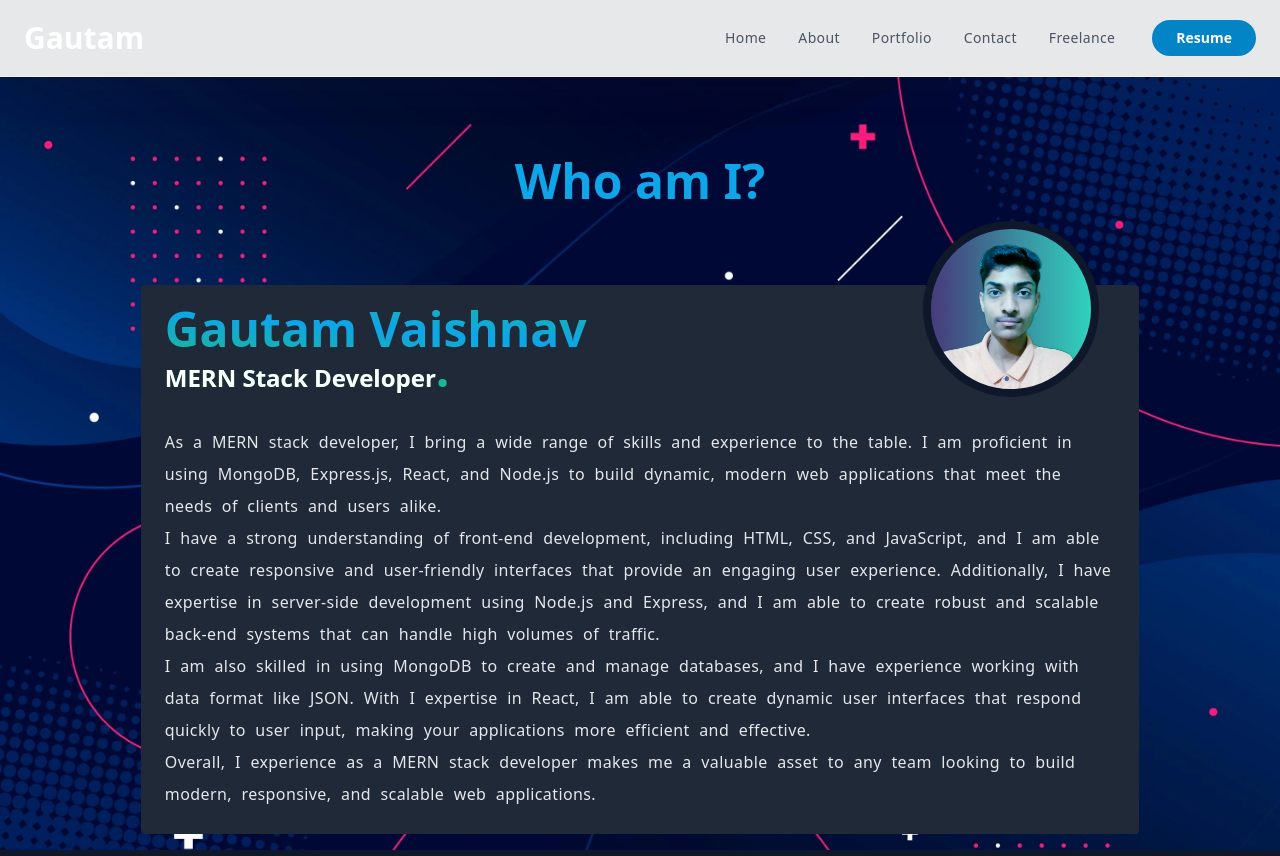
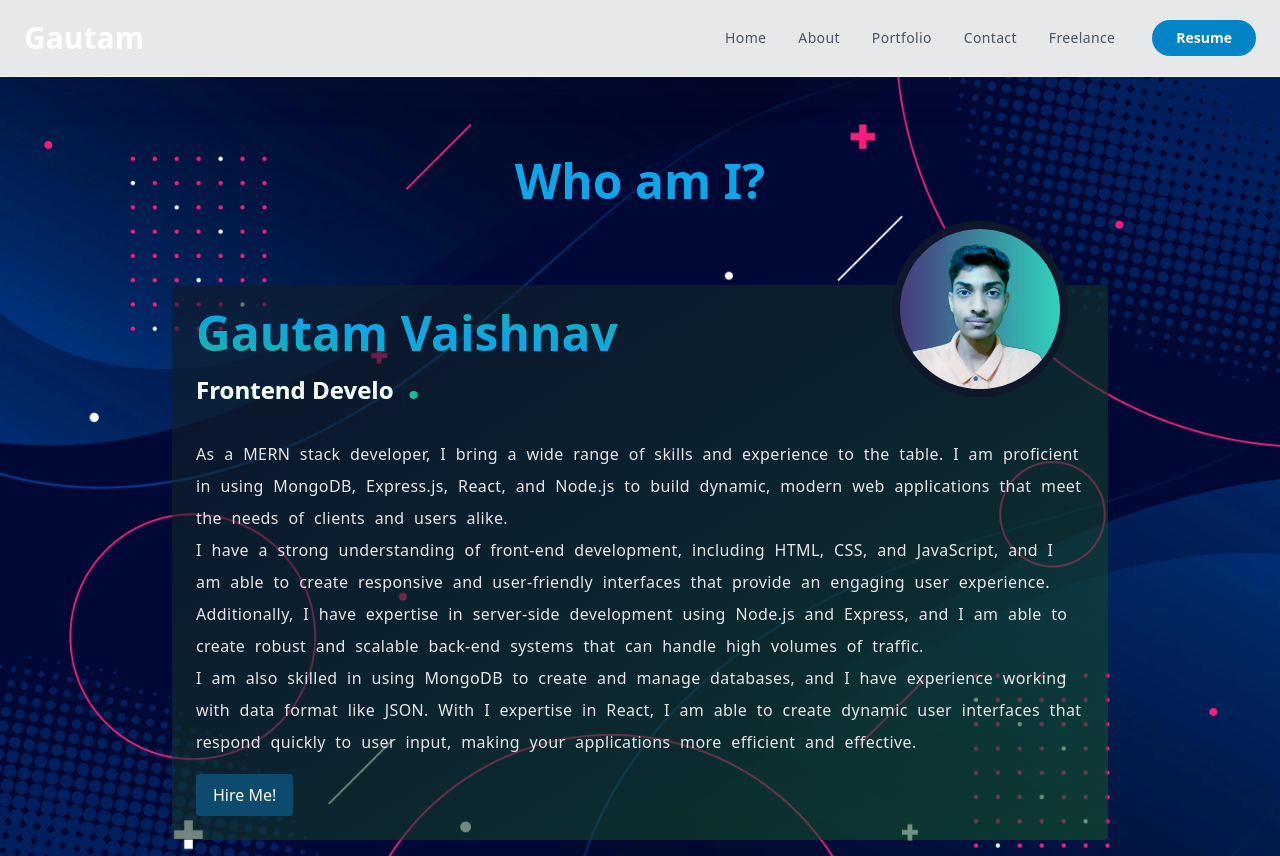
Before and after one commit to Gautamvaishnav-git/next-portfolio, a Next.js app: page /about in a window 1280 px wide. Built offline with nearby package versions, Linux system fonts and the light colour scheme.

Commit message:
typewriter component added

```diff
--- a/pages/components/Hero/Hero.tsx
+++ b/pages/components/Hero/Hero.tsx
@@ -1,5 +1,6 @@
 import Image from "next/image";
 import Social from "./Social";
+import { Typewriter } from "react-simple-typewriter";
 
 const Hero = () => {
   return (
@@ -7,11 +8,16 @@ const Hero = () => {
       <div className="bg-white relative pt-10 pb-20 dark:bg-gray-900">
         <div className="relative xl:container m-auto px-6 md:px-12 lg:px-6">
           <h1 className="sm:mx-auto sm:w-10/12 md:w-2/3 font-black text-blue-900 text-4xl text-center sm:text-5xl md:text-6xl lg:w-auto lg:text-left xl:text-7xl dark:text-white">
-            MERN & TNT Stack developer <br className="lg:block hidden" />{" "}
+            MERN and TNT Stack developer
+            <br className="lg:block hidden" />{" "}
             <span className="relative text-transparent bg-clip-text bg-gradient-to-r from-blue-600 to-cyan-500 dark:from-blue-400 dark:to-cyan-300">
-              Open to work
+              <Typewriter
+                words={["Open to work.", "Fresher.", "Immediate joiner."]}
+                loop={0}
+                cursor
+                cursorColor="white"
+              />
             </span>
-            .
           </h1>
           <div className="lg:flex">
             <div className="relative mt-8 md:mt-16 space-y-8 sm:w-10/12 md:w-2/3 lg:ml-0 sm:mx-auto text-center lg:text-left lg:mr-auto lg:w-7/12">
@@ -24,7 +30,6 @@ const Hero = () => {
               </span>
 
               <Social />
-
             </div>
             <div className="mt-12 md:mt-0 lg:absolute -right-0 sm:right-2 lg:w-7/12">
               <div className="relative w-full">
--- a/pages/components/about/whoIAm.tsx
+++ b/pages/components/about/whoIAm.tsx
@@ -1,22 +1,33 @@
 import Image from "next/image";
+import { Typewriter } from "react-simple-typewriter";
 
 const WhoIAm = () => {
   return (
     <>
-      <div className="sm:w-4/5 mx-auto relative sm:p-6 p-2 rounded bg-gray-800">
+      <div className="sm:w-3/4 mx-auto relative sm:p-6 p-2 rounded bg-gradient-to-tl from-green-900/60 to-gray-900/60">
         <Image
           src="/gautam.webp"
           alt="gautam"
           width="600"
           height="600"
           draggable="false"
-          className="object-contain rounded-full absolute sm:translate-x-0 left-[0%] right-[0%] mx-auto sm:left-auto md:right-10 sm:-right-10 -top-[4rem] border-8 border-slate-900 w-44 h-4w-44"
+          className="object-contain rounded-full absolute sm:translate-x-0 left-[0%] right-[0%] mx-auto sm:left-auto md:right-10 sm:-right-10 -top-[4rem] border-8 border-slate-900 w-44 h-44"
         />
-        <h4 className="text-5xl font-bold bg-gradient-to-tr from-green-500 via-sky-500 to-green-500 bg-clip-text leading-10 text-transparent sm:p-0 pt-32">
+        <h4 className="sm:text-5xl text-3xl font-bold bg-gradient-to-tr from-green-500 via-sky-500 to-green-500 bg-clip-text leading-10 text-transparent sm:p-0 pt-32">
           Gautam Vaishnav
           <br />
-          <span className="text-white font-semibold text-2xl">
-            MERN Stack Developer
+          <span className="text-white font-semibold sm:text-2xl text-xl">
+            <Typewriter
+              words={[
+                "MERN Stack Developer.",
+                "Frontend Developer.",
+                "Backend Developer.",
+                "NodeJs Developer.",
+              ]}
+              loop={0}
+              cursor
+              cursorColor="currentColor"
+            />
           </span>
           .
         </h4>
@@ -37,10 +48,13 @@ const WhoIAm = () => {
           in React, I am able to create dynamic user interfaces that respond
           quickly to user input, making your applications more efficient and
           effective.
-          <br /> Overall, I experience as a MERN stack developer makes me a
-          valuable asset to any team looking to build modern, responsive, and
-          scalable web applications.
         </p>
+        <a
+          href="mailto:gauravvaishnav8690@gmail.com"
+          className="mt-4 block py-2 px-4 bg-sky-900 w-fit rounded hover:bg-sky-700 border font-medium border-transparent hover:border-gray-700 duration-200 text-white"
+        >
+          Hire Me!
+        </a>
       </div>{" "}
     </>
   );
```
